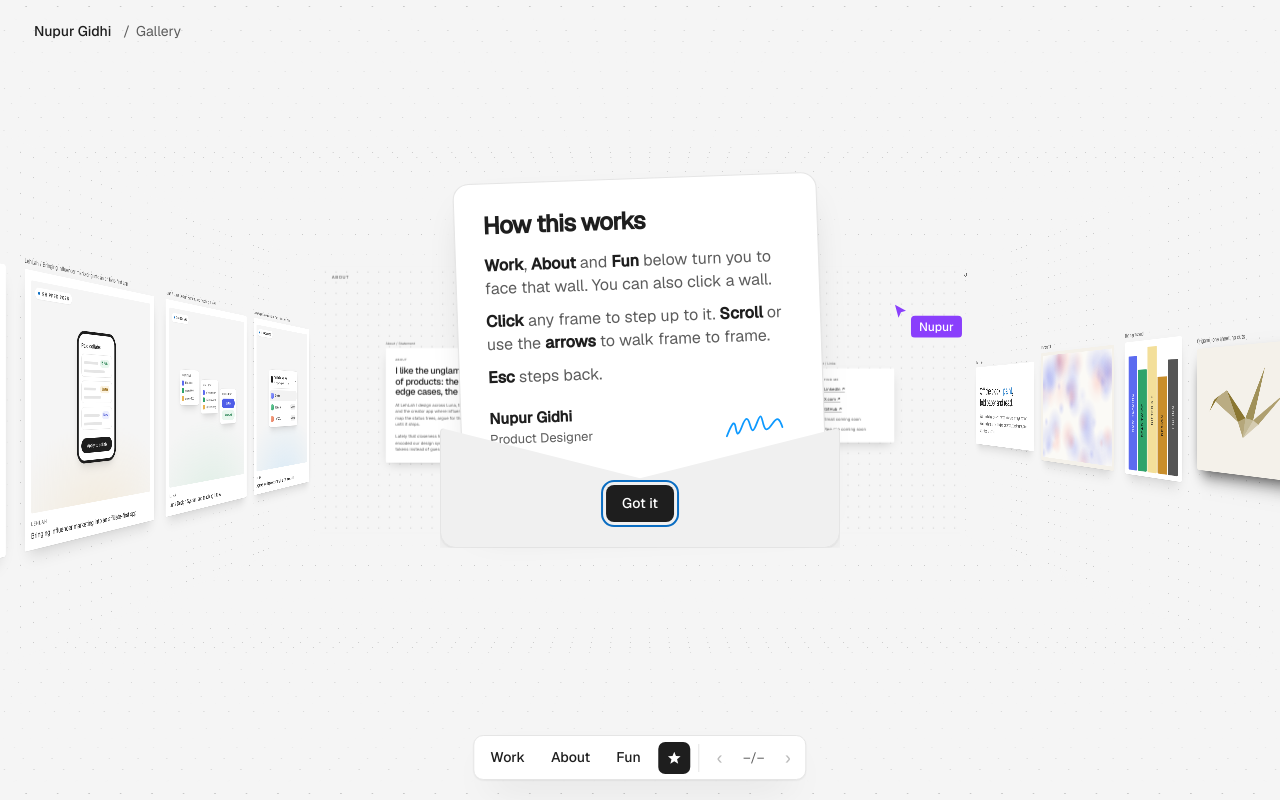
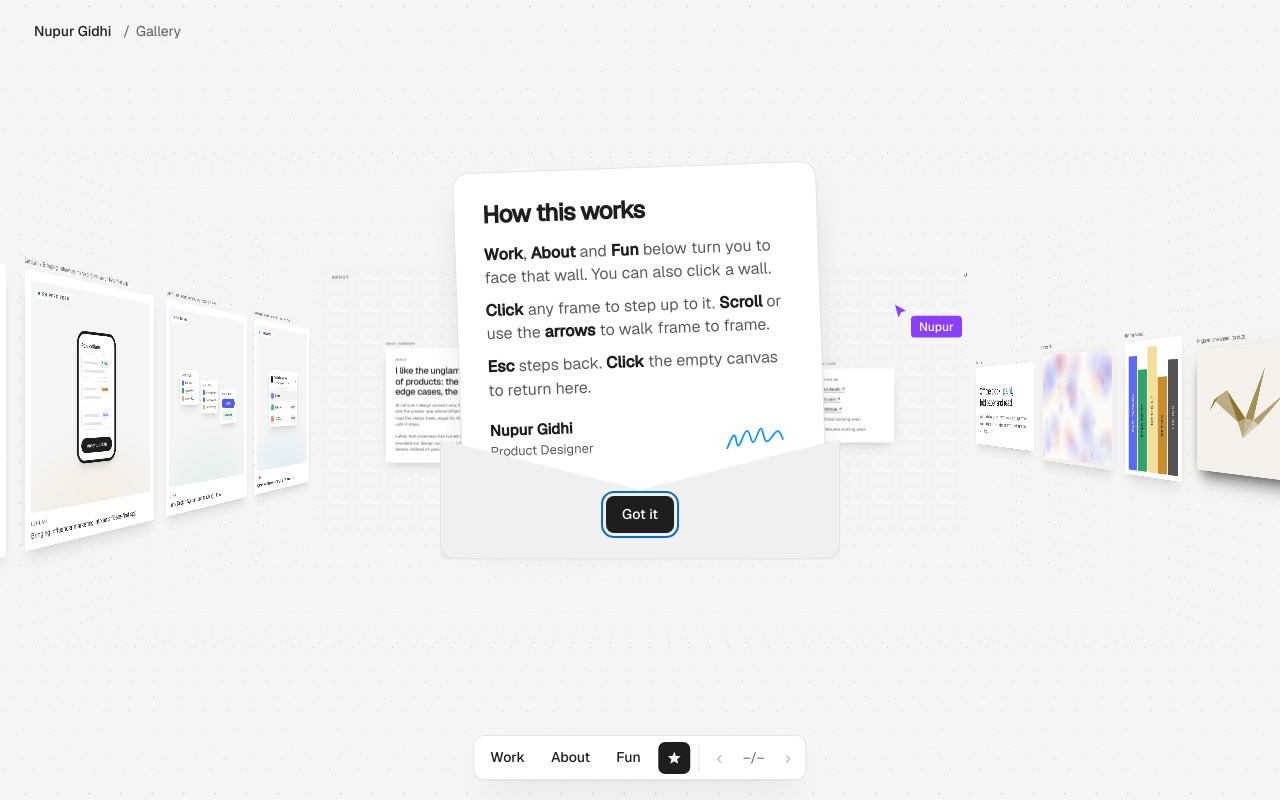
Before and after one commit to nupurproductdesign/nupur-portfolio, a Next.js app: page / in a window 1280 px wide. Built offline with nearby package versions, Linux system fonts and the light colour scheme; a web font is replaced by a local one.

Commit message:
feat: click the empty canvas to return to the doorway view

```diff
--- a/app/gallery.css
+++ b/app/gallery.css
@@ -26,8 +26,10 @@
 
 /* a wall reads as a Figma section: name top-left; from elsewhere in the room it's one big click target */
 .g-section{position:absolute;top:30px;left:44px;font-size:16px;font-weight:500;color:var(--fig-muted)}
-.g-wall:not(.is-active){cursor:pointer}
-.g-wall:not(.is-active):hover{outline:3px solid var(--fig-blue);outline-offset:-3px}
+/* from the doorway, walls are click targets; facing a wall, the empty canvas zooms you back out */
+.g-root.is-overview .g-wall{cursor:pointer}
+.g-root.is-overview .g-wall:hover{outline:3px solid var(--fig-blue);outline-offset:-3px}
+.g-root.is-wall .g-stage{cursor:zoom-out}
 .g-row,.g-row-inner{display:flex;align-items:center;justify-content:center;gap:56px}
 .g-row{position:absolute;inset:0;padding:40px 110px 0}
 .g-row-inner{display:contents}
--- a/components/gallery/Gallery.tsx
+++ b/components/gallery/Gallery.tsx
@@ -160,16 +160,27 @@ export default function Gallery() {
     ref: (el: HTMLDivElement | null) => { wallRefs.current[wall] = el; },
     active: view === wall,
     focus: view === wall ? focus : null,
-    onOpen: () => go(wall),
+    // from the doorway, clicking a wall turns you to face it; when already facing a wall, the stage's click handler
+    // takes you back to the doorway instead
+    onOpen: () => { if (view === "overview") go(wall); },
     onFocusFrame: (i: number) => { setNote(false); setFocus(i); },
   });
 
   return (
-    <div className={`g-root${phase === "room" ? " is-room" : ""}`}>
+    <div className={`g-root${phase === "room" ? " is-room" : ""}${view === "overview" ? " is-overview" : " is-wall"}`}>
       {introGone && <h1 className="sr-only">Nupur Gidhi, product designer: portfolio gallery</h1>}
 
       {/* the room */}
-      <div className="g-stage" style={{ perspective: `${P}px` }} aria-hidden={phase !== "room"}>
+      {/* clicking empty canvas (anything that isn't a frame) while facing a wall goes back to the doorway view.
+          The "How this works" note only ever appears on first entry, so it doesn't come back here. */}
+      <div
+        className="g-stage"
+        style={{ perspective: `${P}px` }}
+        aria-hidden={phase !== "room"}
+        onClick={(e) => {
+          if (view !== "overview" && !(e.target as Element).closest("[data-frame]")) go("overview");
+        }}
+      >
         <div className={`g-world${entered ? " is-moving" : ""}`} style={{ transform: camera }}>
           <div className="g-floor" />
           <div className="g-ceiling" />
@@ -226,7 +237,7 @@ function HowItWorks({ onClose }: { onClose: () => void }) {
           <h2 id="g-note-h">How this works</h2>
           <p><b>Work</b>, <b>About</b> and <b>Fun</b> below turn you to face that wall. You can also click a wall.</p>
           <p><b>Click</b> any frame to step up to it. <b>Scroll</b> or use the <b>arrows</b> to walk frame to frame.</p>
-          <p><b>Esc</b> steps back.</p>
+          <p><b>Esc</b> steps back. <b>Click</b> the empty canvas to return here.</p>
           <div className="g-sign">
             <span>
               <b>Nupur Gidhi</b>
```
Also changed, not shown: 1 other file (tests, documents, lock files or other folders).
